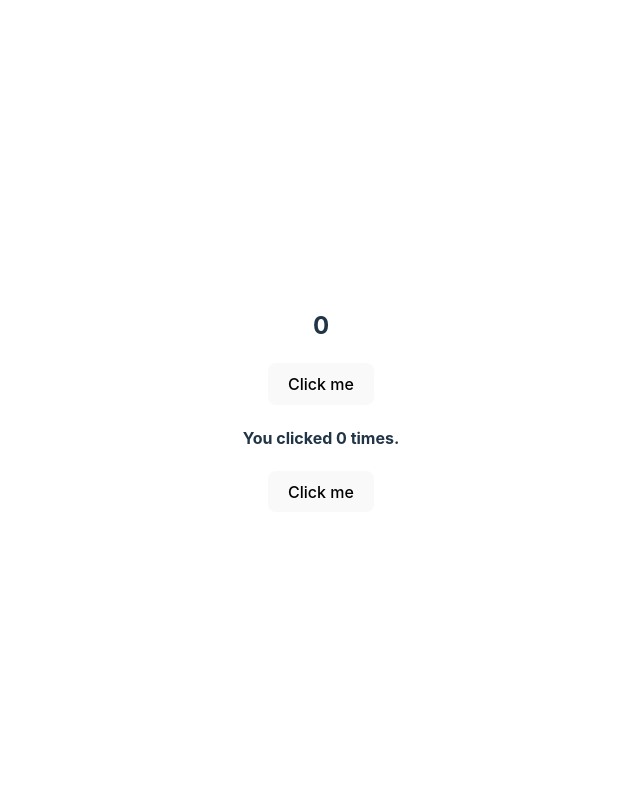
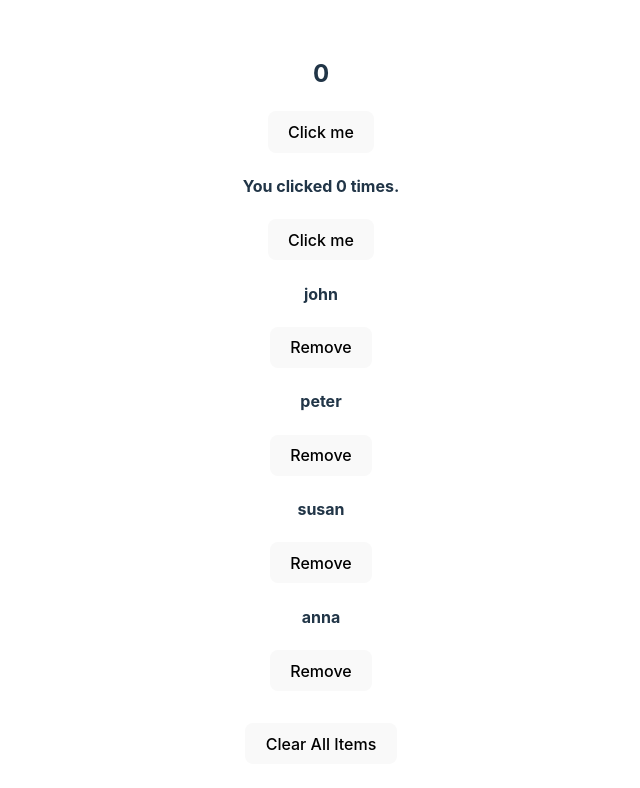
Before and after one commit to saquibe/react-with-vite, a React (Vite) app in the folder vite-project/: page / in a window 1280 px wide. Shown: the top 788 px of the page, without its empty margins (319-959 px from the left). Built offline with nearby package versions, Linux system fonts and the light colour scheme.

Commit message:
useState array example

```diff
--- a/vite-project/src/01-useState/02-useState-basics.jsx
+++ b/vite-project/src/01-useState/02-useState-basics.jsx
@@ -8,13 +8,13 @@ const UseStateBasics = () => {
 
   const [count, setCount] = useState(0);
 
-  const hadleClick = () => {
+  const handleClick = () => {
     setCount(count + 1);
   };
   return (
     <div>
       <h4>{`You clicked ${count} times.`}</h4>
-      <button className="btn" onClick={hadleClick}>
+      <button className="btn" onClick={handleClick}>
         Click me
       </button>
     </div>
--- /dev/null
+++ b/vite-project/src/01-useState/03-useState-array.jsx
@@ -0,0 +1,44 @@
+import { useState } from "react";
+import { data } from "../data";
+
+function UseStateArray() {
+  const [people, setPeople] = useState(data);
+
+  const removeItem = (id) => {
+    console.log(id);
+    const newPeople = people.filter((person) => person.id !== id);
+    setPeople(newPeople);
+  };
+  // const clearAllItems = () => {
+  //   setPeople([]);
+  // };
+  return (
+    <div>
+      {people.map((person) => {
+        const { id, name } = person;
+        return (
+          <div key={id} className="item">
+            <h4>{name}</h4>
+            <button
+              type="button"
+              className="btn"
+              onClick={() => removeItem(id)}
+            >
+              Remove
+            </button>
+          </div>
+        );
+      })}
+      <button
+        type="button"
+        className="btn"
+        style={{ marginTop: "2rem" }}
+        onClick={() => setPeople([])}
+      >
+        Clear All Items
+      </button>
+    </div>
+  );
+}
+
+export default UseStateArray;
--- a/vite-project/src/App.jsx
+++ b/vite-project/src/App.jsx
@@ -1,12 +1,14 @@
 import "./App.css";
 import ErrorExample from "./01-useState/01-error-example";
 import UseStateBasics from "./01-useState/02-useState-basics";
+import UseStateArray from "./01-useState/03-useState-array";
 
 function App() {
   return (
     <div className="container">
       <ErrorExample />
       <UseStateBasics />
+      <UseStateArray />
     </div>
   );
 }
--- /dev/null
+++ b/vite-project/src/data.js
@@ -0,0 +1,23 @@
+export const data = [
+  { id: 1, name: 'john' },
+  { id: 2, name: 'peter' },
+  { id: 3, name: 'susan' },
+  { id: 4, name: 'anna' },
+];
+
+export const people = [
+  { id: 1, name: 'bob', nickName: 'Stud Muffin' },
+  { id: 2, name: 'peter' },
+  {
+    id: 3,
+    name: 'oliver',
+    images: [
+      {
+        small: {
+          url: 'https://res.cloudinary.com/diqqf3eq2/image/upload/ar_1:1,bo_5px_solid_rgb:ff0000,c_fill,g_auto,r_max,w_1000/v1595959121/person-1_aufeoq.jpg',
+        },
+      },
+    ],
+  },
+  { id: 4, name: 'david' },
+];
```
